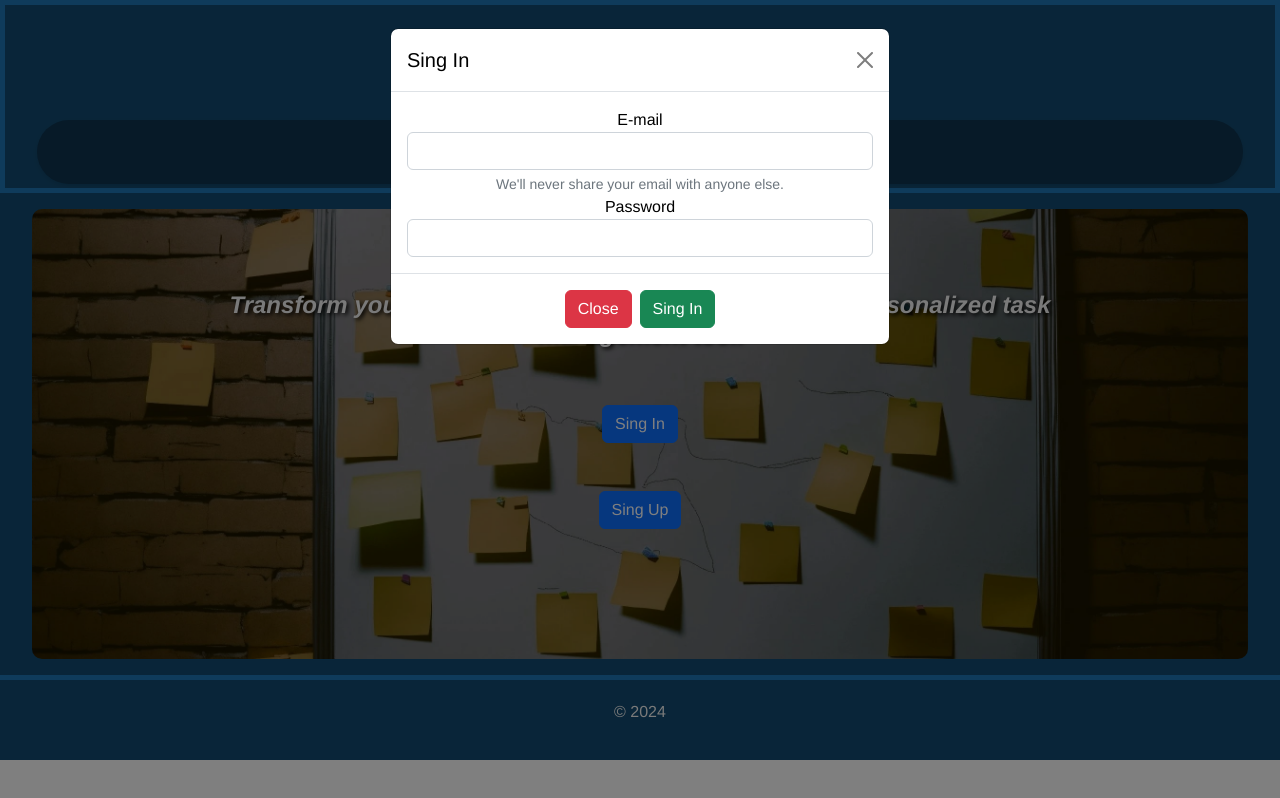
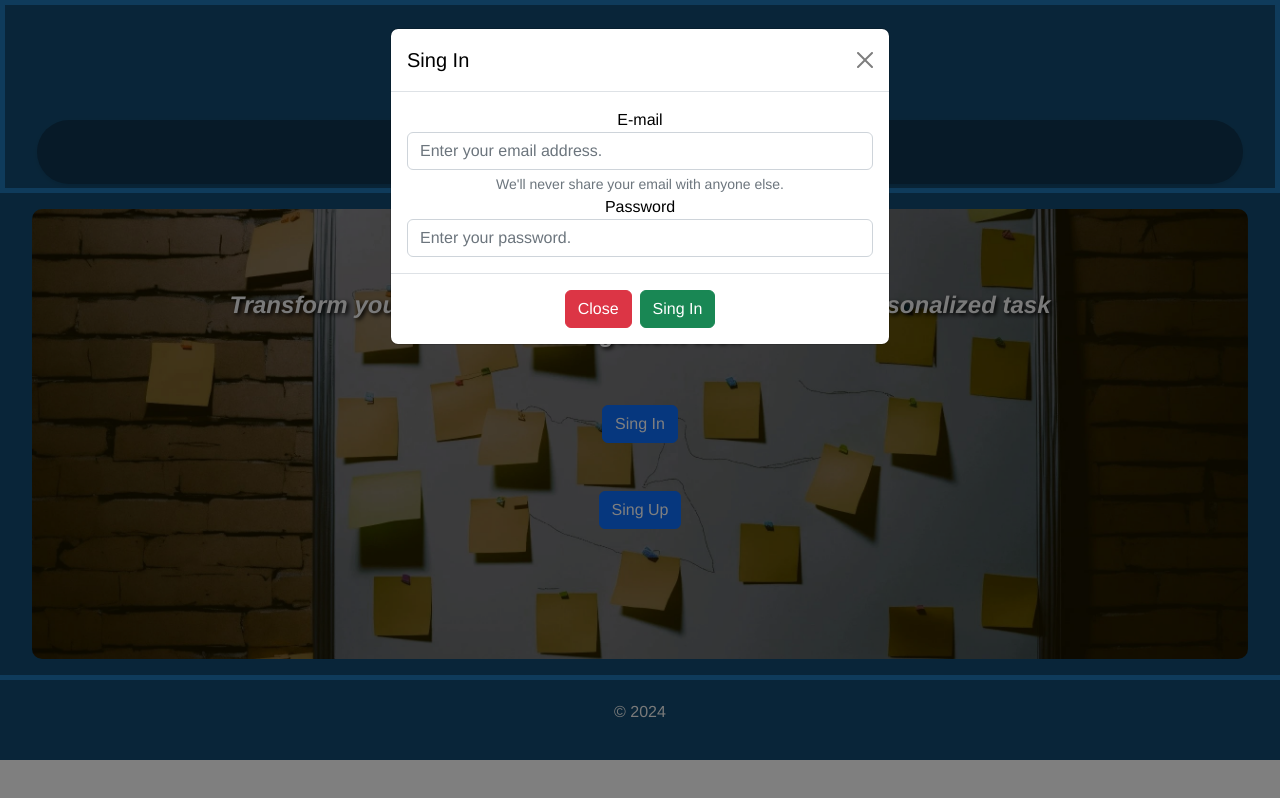
Before and after one commit to JuanC046/to-do-front, a Vue app: page / in a window 1280 px wide. Both pictures are taken after a click on the button "Sing In". Built offline with nearby package versions, Linux system fonts and the light colour scheme; what vue-flex would draw is missing.

Commit message:
Add placeholders

```diff
--- a/src/components/SingIn.vue
+++ b/src/components/SingIn.vue
@@ -39,6 +39,10 @@
                 class="form-control"
                 id="email"
                 aria-describedby="emailHelp"
+                pattern="[a-zA-Z0-9._%+-]+@[a-zA-Z0-9.-]+\.[a-zA-Z]{2,}"
+                title="Please enter a valid email address."
+                placeholder="Enter your email address."
+
               />
               <div id="emailHelp" class="form-text">
                 We'll never share your email with anyone else.
@@ -49,6 +53,7 @@
                 type="password"
                 class="form-control"
                 id="password"
+                placeholder="Enter your password."
               />
             </div>
             <div id="modal-footer" class="modal-footer">
@@ -120,6 +125,7 @@ export default {
             window.location.href = "/work-space";
           } else {
             console.log("Error:", data);
+            alert("User not found!");
             this.userData = {
               email: "User not found!",
               password: "",
--- a/src/components/SingUp.vue
+++ b/src/components/SingUp.vue
@@ -39,6 +39,7 @@
                 class="form-control"
                 id="name"
                 aria-describedby="nameHelp"
+                placeholder="Enter your name."
               />
               <label for="email-singUp">E-mail</label>
               <input
@@ -47,6 +48,9 @@
                 class="form-control"
                 id="email-singUp"
                 aria-describedby="emailHelp"
+                pattern="[a-zA-Z0-9._%+-]+@[a-zA-Z0-9.-]+\.[a-zA-Z]{2,}"
+                title="Please enter a valid email address."
+                placeholder="Enter your email address."
               />
               <div id="emailHelp-singUp" class="form-text">
                 We'll never share your email with anyone else.
@@ -57,6 +61,7 @@
                 type="password"
                 class="form-control"
                 id="password-singUp"
+                placeholder="Enter your password."
               />
             </div>
             <div id="modal-footer" class="modal-footer">
```
